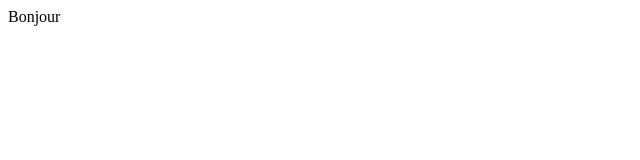
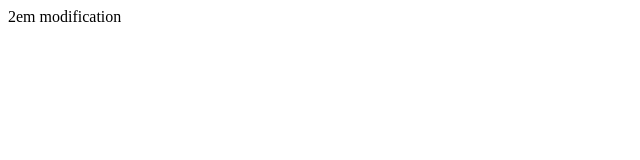
Before and after one commit to BOUTAINAACHEAIBI/Project2, a plain HTML site: page index.html in a window 1280 px wide. Shown: the full height of the page, 0-640 px from the left. Drawn offline with Linux system fonts and the light colour scheme.

Commit message:
remodification du fichier

```diff
--- a/index.html
+++ b/index.html
@@ -1,3 +1,3 @@
 <div>
-<p> Bonjour</p>
+<p> 2em modification</p>
 </div>
```
